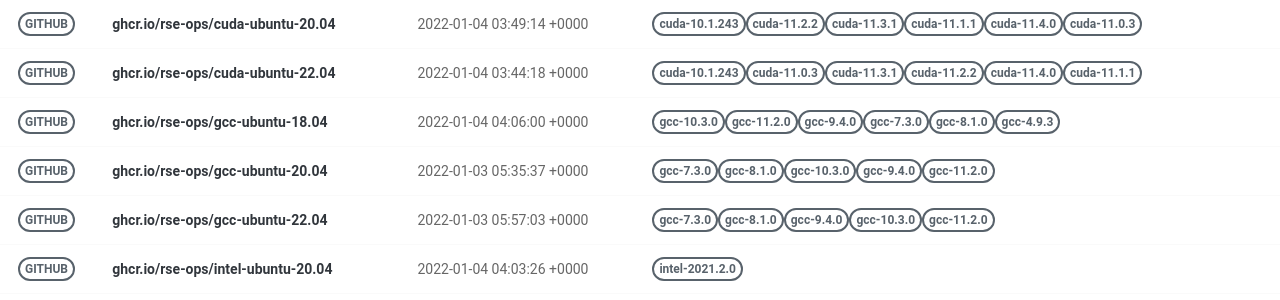
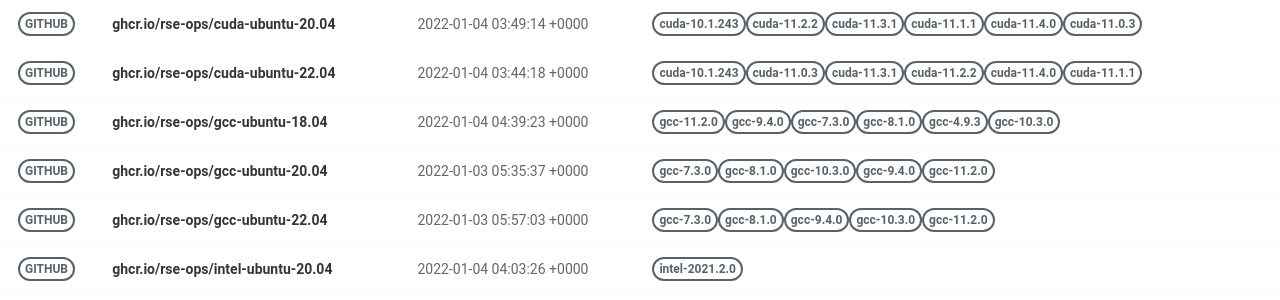
Before and after one commit to rse-ops/docker-images, a Jekyll site: the page built from pages/index.md, in a window 1280 px wide. Shown: the part 277-577 px from the top of the page. Built offline with Jekyll 4.4.1, drawn with Linux system fonts in a browser that asks for light colours; nearby versions of some CDN libraries.

Commit message:
Automated push to update library 2022-01-04

```diff
--- a/_library/ghcr.io-rse-ops-gcc-ubuntu-18.04.md
+++ b/_library/ghcr.io-rse-ops-gcc-ubuntu-18.04.md
@@ -1,14 +1,11 @@
 ---
 layout: container
 name: ghcr.io/rse-ops/gcc-ubuntu-18.04
-updated_at: 2022-01-04 04:06:00.070633
+updated_at: 2022-01-04 04:39:23.336240
 
 
 container_url: https://github.com/orgs/rse-ops/packages/container/package/gcc-ubuntu-18.04
 versions:
- - tag: gcc-10.3.0
-   dockerfile: https://github.com/rse-ops/docker-images/blob/main/ubuntu/gcc/Dockerfile
-   manifest: https://crane.ggcr.dev/manifest/ghcr.io/rse-ops/gcc-ubuntu-18.04:gcc-10.3.0
  - tag: gcc-11.2.0
    dockerfile: https://github.com/rse-ops/docker-images/blob/main/ubuntu/gcc/Dockerfile
    manifest: https://crane.ggcr.dev/manifest/ghcr.io/rse-ops/gcc-ubuntu-18.04:gcc-11.2.0
```
Also changed, not shown: other parts of _library/ghcr.io-rse-ops-gcc-ubuntu-18.04.md (+3 -0 lines).
